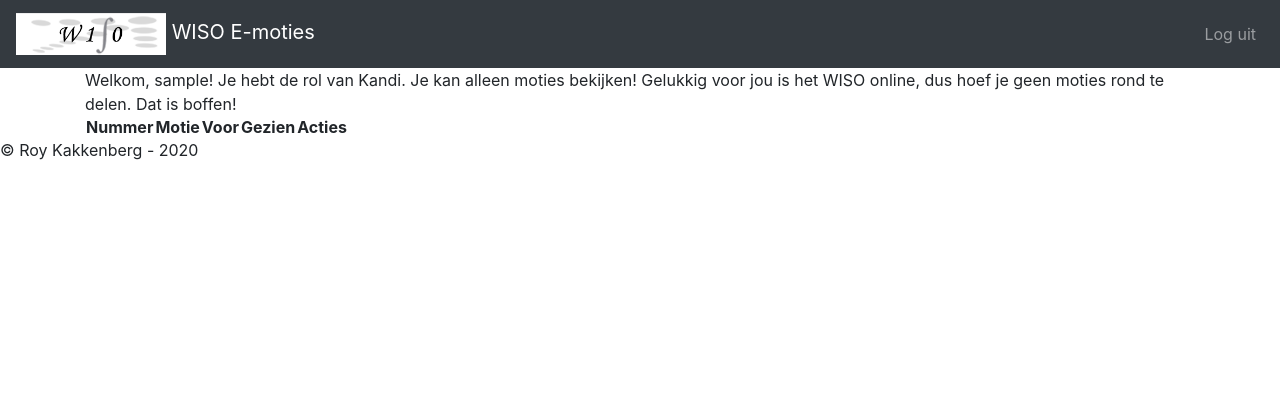
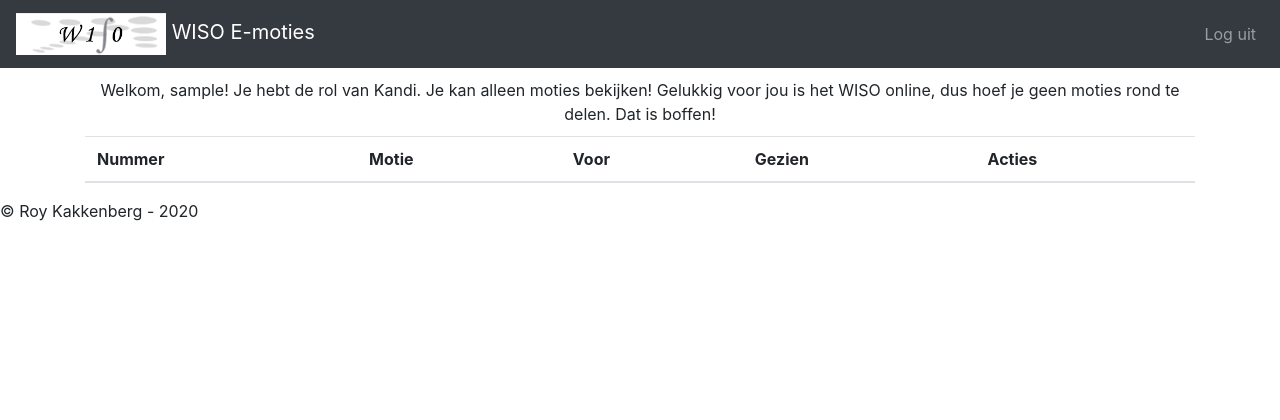
Before and after one commit to LeonVreling/WIMOS, a Flask app: page / in a window 1280 px wide. Shown: the top 420 px of the page. Run offline with Flask 2, Linux system fonts and the light colour scheme; the visitor is signed in with stand-in values (Sample User, id 1); data comes from the database, SQL or seed files in the repository; data that the repository does not hold is empty; some libraries are stand-ins or nearby versions.

Commit message:
Added css for the motielijst

```diff
--- a/app/static/css/styles.css
+++ b/app/static/css/styles.css
@@ -0,0 +1,40 @@
+table.table {
+    padding: 10px;
+}
+
+.text {
+    margin-top: 10px;
+    margin-bottom: 10px;
+}
+
+div.motielijst {
+    margin: 0 auto;
+    text-align: center;
+    min-width: 90%;
+}
+
+div.container {
+    margin-top: 10px;
+}
+
+ul.knop {
+  list-style-type: none;
+  margin: 5px;
+  padding: 0;
+  overflow: hidden;
+}
+
+ul.knop li {
+  float: left;
+}
+
+ul.knop li a {
+  color: white;
+  text-align: center;
+  padding: 16px;
+}
+
+ul.knop li a:hover {
+    background-color: #111111;
+    color: darksalmon;
+}
--- a/app/templates/base.html
+++ b/app/templates/base.html
@@ -22,7 +22,7 @@
                 WISO E-moties
             </a>
             {% if not current_user.is_anonymous %}
-            <ul>
+            <ul class="knop">
                 {% if current_user.has_roles('Bestuurslid') %}
                     {% with page = url_for('submit_resolution') %}
                     <li class="nav-item {% if page == request.path %}active{% endif %}">
@@ -30,6 +30,7 @@
                     </li>
                     {% endwith %}
                 {% endif %}
+
                 {% if current_user.has_roles('Voorzitter') %}
                     {% with page = url_for('register_board_member') %}
                     <li class="nav-item {% if page == request.path %}active{% endif %}">
@@ -57,7 +58,7 @@
             </ul>
         </nav>
 
-        <div class="container-lg">
+        <div class="container">
 
             {% with messages = get_flashed_messages() %}
             {% if messages %}
--- a/app/templates/index.html
+++ b/app/templates/index.html
@@ -1,7 +1,7 @@
 {% extends "base.html" %}
 
 {% block content %}
-    <h1>Hello!!!</h1>
+    <h1>Hallo!!!</h1>
     {% if current_user %}
     <p>{{ current_user.username }}</p>
     {% endif %}
--- a/app/templates/resolutions.html
+++ b/app/templates/resolutions.html
@@ -1,10 +1,13 @@
 {% extends "base.html" %}
 
 {% block content %}
+    <div class="motielijst">
+        <p class="text">
         Welkom, {{ current_user.username }}! Je hebt de rol van {% if current_user.has_roles('Voorzitter') %}Voorzitter. Je kan hieronder stemmen op moties. In het menu kun je het formulier vinden om moties in te dienen.
         {% elif current_user.has_roles('Bestuurslid') %}Bestuurslid. Vraag je voorzitter om te stemmen op moties. In het menu kun je het formulier vinden om moties in te dienen.
         {% else %}Kandi. Je kan alleen moties bekijken! Gelukkig voor jou is het WISO online, dus hoef je geen moties rond te delen. Dat is boffen!{% endif %}
-    <table>
+        </p>
+        <table class="table">
             <thead>
                 <tr>
                     <th>Nummer</th>
@@ -49,4 +52,5 @@
                 {% endwith %}
             {% endfor %}
         </table>
+    </div>
 {% endblock %}
```
Lines whose indentation alone changed are shown as unchanged.
